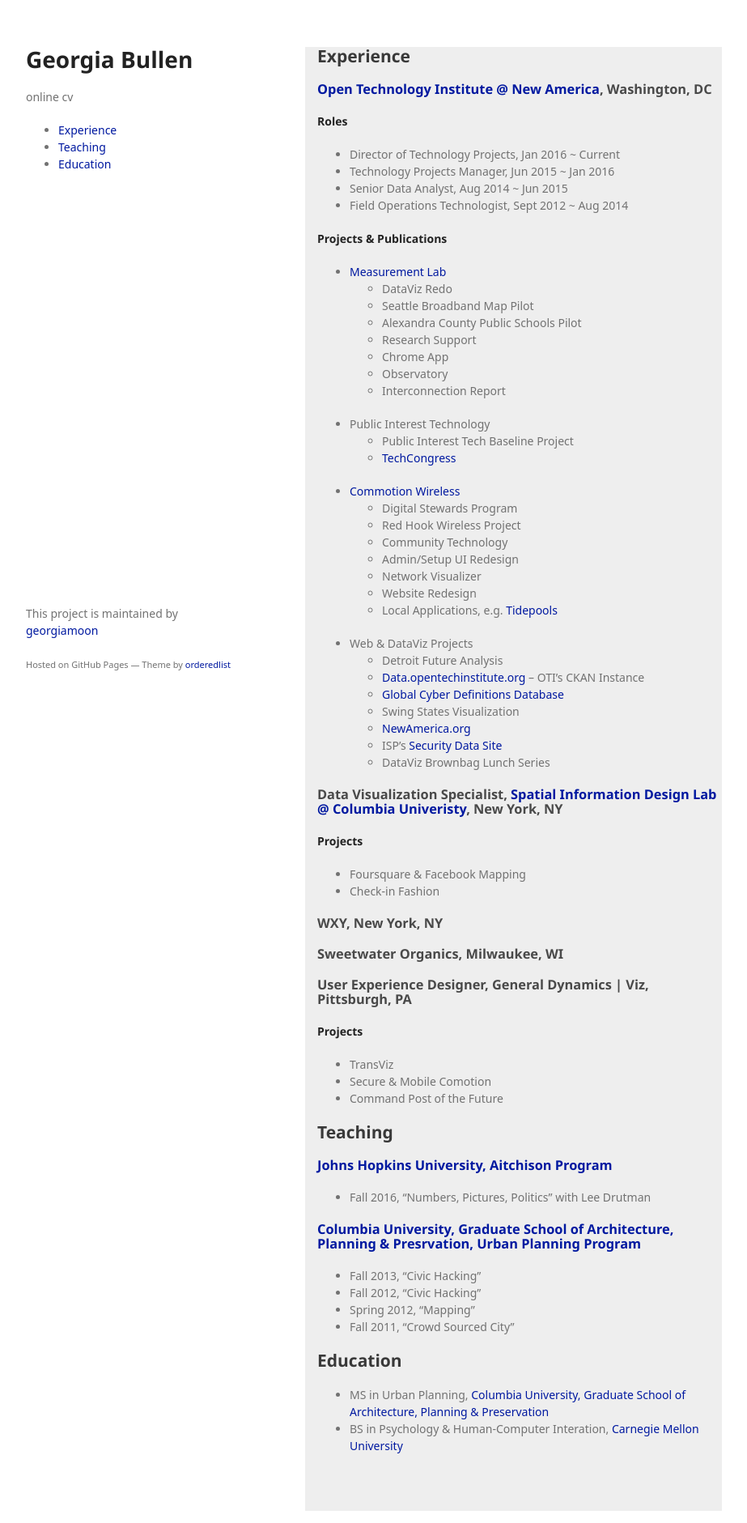
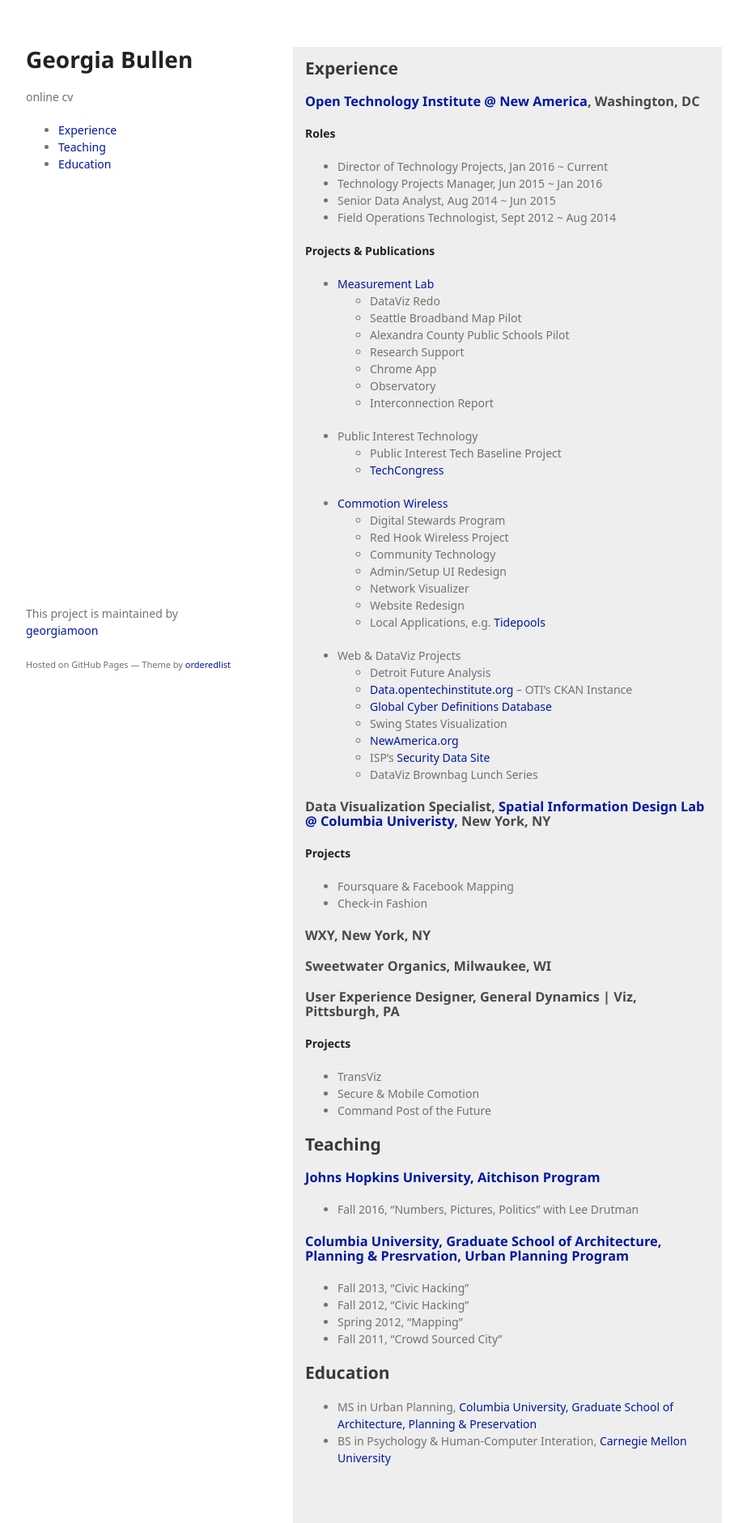
Before and after one commit to georgiamoon/markdowncv, a Jekyll site: the page built from index.md, in a window 1280 px wide. Shown: the whole page at 81% size, without its empty margins (178-1101 px from the left). Built offline with Jekyll 4.4.1, drawn with Linux system fonts in a browser that asks for light colours; some web fonts are replaced; our own code applies the rules of GitHub Pages for plain Markdown files; a script that is not in the unit is left out.

Commit message:
more padding

```diff
--- a/assets/css/main-styles.css
+++ b/assets/css/main-styles.css
@@ -178,8 +178,7 @@ header ul a strong {
 section {
   width:500px;
   float:right;
-  padding-bottom:50px;
-  padding-left: 15px;
+  padding: 15px 15px 50px;
   background-color: #eee;
 }
 
```
